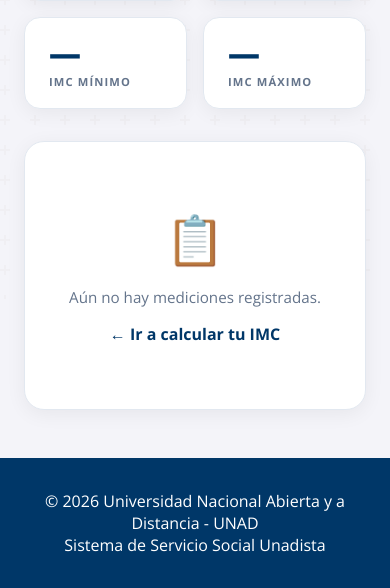
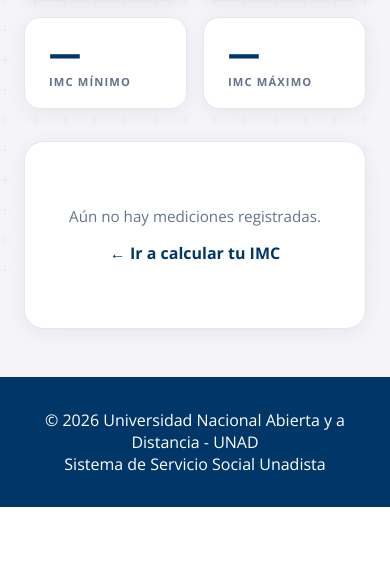
Before and after one commit to RainbowDash23/Proyecto-IMC, a Flask app: template templates/historial.html in a window 390 px wide. Shown: the part 545-1133 px from the top of the page. After the commit the page ends 1052 px from the top, so only its background shows below. Run offline with Flask 3, Linux system fonts and the light colour scheme; the template is opened without the code that fills it, so the values that code supplies are empty.

```diff
--- a/templates/historial.html
+++ b/templates/historial.html
@@ -97,7 +97,6 @@
 <div class="table-section">
   <div class="table-card">
     <div class="empty-state">
-      <div class="icon">📋</div>
       <p>Aún no hay mediciones registradas.</p>
       <a href="/">← Ir a calcular tu IMC</a>
     </div>
```
